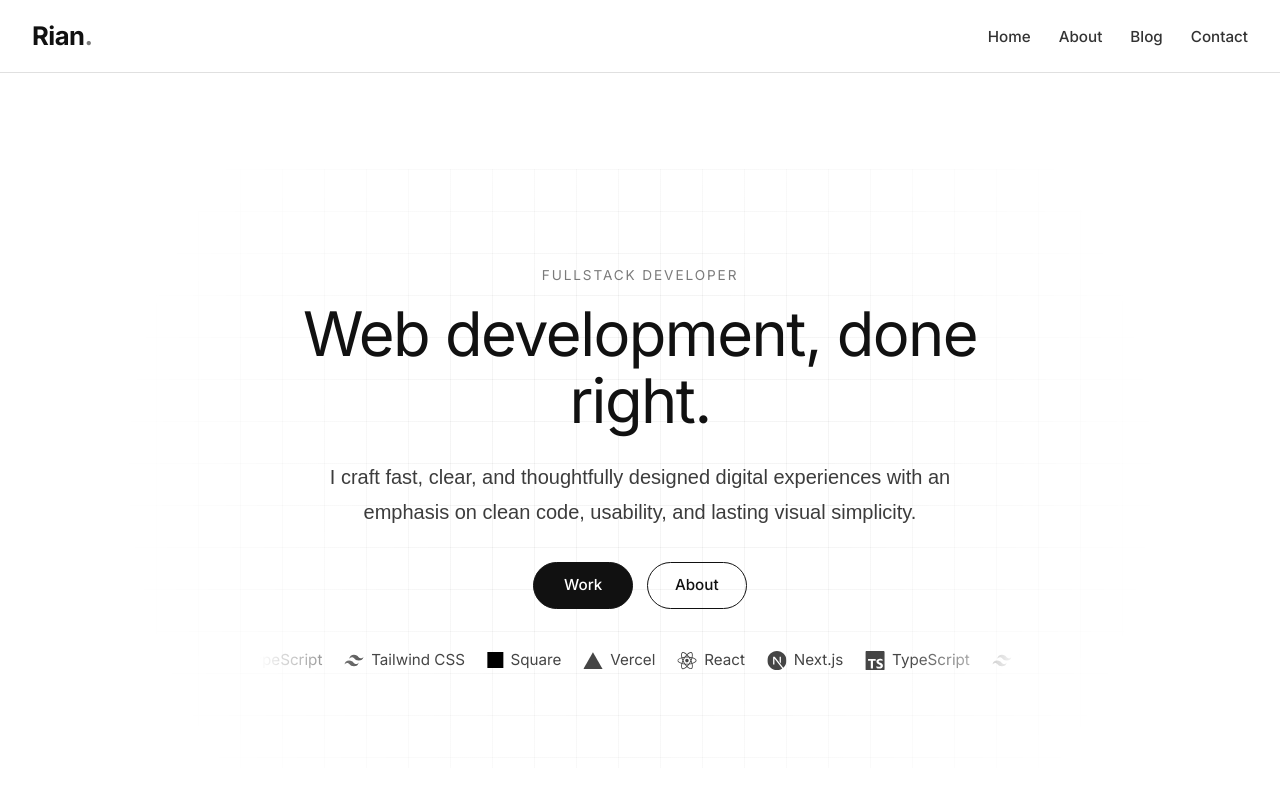
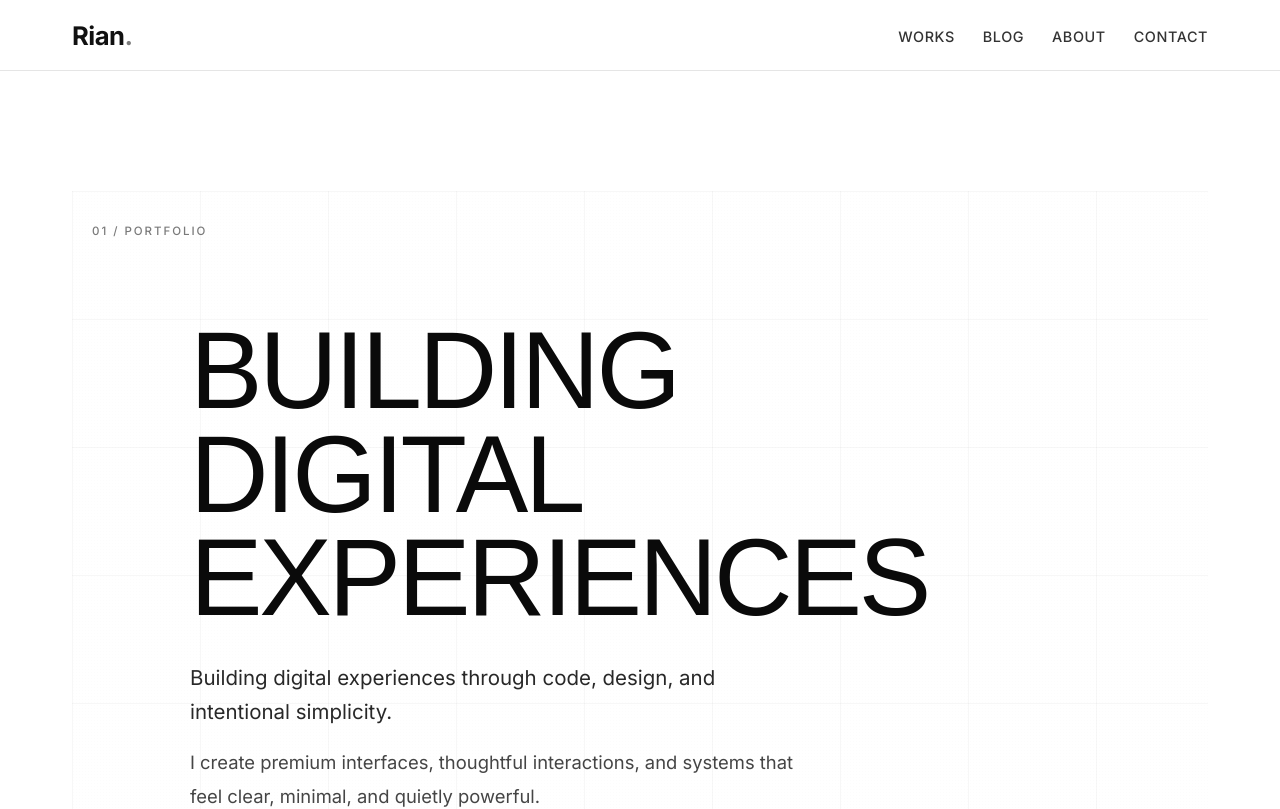
Before and after one commit to RianN9tProOfficial/vanguard-portfolio1, a Next.js app: page / in a window 1280 px wide. Shown: the top 809 px of the page. Built offline with nearby package versions, Linux system fonts and the light colour scheme; a web font is replaced by a local one.

Commit message:
Redesign hero with premium editorial style and update navbar

```diff
--- a/app/styles.css
+++ b/app/styles.css
@@ -35,20 +35,22 @@ a {
 }
 
 .navbar-wrap {
-  position: relative;
+  position: sticky;
+  top: 0;
   width: 100%;
-  z-index: 10;
-  background: rgba(255, 255, 255, 0.96);
-  border-bottom: 1px solid rgba(0, 0, 0, 0.12);
+  z-index: 30;
+  background: rgba(255, 255, 255, 0.94);
+  backdrop-filter: blur(12px);
+  border-bottom: 1px solid rgba(0, 0, 0, 0.1);
 }
 
 .navbar {
-  max-width: none;
+  max-width: 1200px;
   margin: 0 auto;
   display: flex;
   justify-content: space-between;
   align-items: center;
-  padding: 1.05rem 2rem;
+  padding: 1.05rem 2rem 0.95rem;
 }
 
 .brand {
@@ -73,25 +75,41 @@ a {
 
 .nav-link {
   font-family: var(--font-inter), sans-serif;
-  font-size: 0.95rem;
+  font-size: 0.9rem;
   font-weight: 500;
+  letter-spacing: 0.04em;
+  text-transform: uppercase;
   color: rgba(17, 17, 17, 0.86);
-  transition: opacity 220ms ease, text-decoration-color 220ms ease;
-  text-decoration: underline;
-  text-decoration-color: transparent;
-  text-underline-offset: 0.2em;
-}
-
-.nav-link:hover {
-  opacity: 0.72;
-  text-decoration-color: rgba(17, 17, 17, 0.42);
+  transition: color 220ms ease;
+  position: relative;
+  padding-bottom: 0.2rem;
+}
+
+.nav-link::after {
+  content: '';
+  position: absolute;
+  left: 0;
+  bottom: 0;
+  width: 100%;
+  height: 1px;
+  background: #111111;
+  transform: scaleX(0);
+  transform-origin: left center;
+  transition: transform 300ms ease;
+}
+
+.nav-link:hover::after,
+.nav-link:focus-visible::after {
+  transform: scaleX(1);
 }
 
 .hero {
+  --grid-shift-x: 0px;
+  --grid-shift-y: 0px;
   position: relative;
-  margin-top: 4rem;
-  padding: 6rem 1rem;
-  border-radius: 1rem;
+  margin-top: 5.5rem;
+  padding: 8rem 1.25rem 5.5rem;
+  min-height: 76vh;
   overflow: hidden;
   isolation: isolate;
 }
@@ -101,86 +119,144 @@ a {
   position: absolute;
   inset: 0;
   background-image:
-    linear-gradient(to right, rgba(17, 17, 17, 0.045) 1px, transparent 1px),
-    linear-gradient(to bottom, rgba(17, 17, 17, 0.045) 1px, transparent 1px);
-  background-size: 42px 42px;
-  -webkit-mask-image: radial-gradient(circle at center, black 28%, transparent 82%);
-  mask-image: radial-gradient(circle at center, black 28%, transparent 82%);
+    linear-gradient(to right, rgba(17, 17, 17, 0.11) 1px, transparent 1px),
+    linear-gradient(to bottom, rgba(17, 17, 17, 0.11) 1px, transparent 1px);
+  background-size: 128px 128px;
+  transform: translate3d(var(--grid-shift-x), var(--grid-shift-y), 0);
+  transition: transform 400ms cubic-bezier(0.2, 0.6, 0.2, 1);
+  opacity: 0.32;
+  z-index: -2;
+}
+
+.hero::after {
+  content: '';
+  position: absolute;
+  inset: 0;
+  background-image: radial-gradient(rgba(17, 17, 17, 0.08) 0.45px, transparent 0.45px);
+  background-size: 3px 3px;
+  opacity: 0.18;
+  mix-blend-mode: multiply;
   pointer-events: none;
   z-index: -1;
 }
 
 .hero-inner {
-  max-width: 760px;
+  max-width: 900px;
   margin: 0 auto;
-  text-align: center;
-}
-
-.hero-kicker {
-  font-family: var(--font-inter), sans-serif;
-  font-size: 0.85rem;
-  text-transform: uppercase;
-  letter-spacing: 0.14em;
-  color: rgba(17, 17, 17, 0.56);
-  margin-bottom: 1rem;
+  text-align: left;
 }
 
 .hero-title {
   margin: 0;
-  font-family: var(--font-inter), sans-serif;
-  font-size: clamp(2.1rem, 4.8vw, 4rem);
-  line-height: 1.08;
-  letter-spacing: -0.025em;
+  font-family: var(--font-stix), Georgia, serif;
+  font-size: clamp(3rem, 8.5vw, 7.1rem);
+  line-height: 0.95;
+  letter-spacing: -0.03em;
+  max-width: 11ch;
+  color: #0a0a0a;
+  animation: hero-reveal 1s cubic-bezier(0.22, 1, 0.36, 1) both;
+}
+
+.hero-subheading {
+  margin: 2rem 0 0;
+  max-width: 620px;
+  font-family: var(--font-inter), sans-serif;
+  font-size: clamp(1.05rem, 1.8vw, 1.28rem);
+  line-height: 1.65;
+  color: rgba(17, 17, 17, 0.9);
+  animation: hero-reveal 1s cubic-bezier(0.22, 1, 0.36, 1) 120ms both;
 }
 
 .hero-description {
-  margin: 1.6rem auto 0;
-  max-width: 660px;
-  font-family: var(--font-stix), Georgia, serif;
-  font-size: 1.25rem;
-  line-height: 1.75;
-  color: rgba(17, 17, 17, 0.82);
+  margin: 1rem 0 0;
+  max-width: 620px;
+  font-family: var(--font-inter), sans-serif;
+  font-size: clamp(1rem, 1.6vw, 1.15rem);
+  line-height: 1.85;
+  color: rgba(17, 17, 17, 0.78);
+  animation: hero-reveal 1s cubic-bezier(0.22, 1, 0.36, 1) 220ms both;
 }
 
 .hero-actions {
-  margin-top: 2rem;
+  margin-top: 2.5rem;
   display: flex;
-  justify-content: center;
+  justify-content: flex-start;
   align-items: center;
-  gap: 0.85rem;
+  gap: 0.95rem;
+  animation: hero-reveal 1s cubic-bezier(0.22, 1, 0.36, 1) 300ms both;
 }
 
 .btn {
   display: inline-flex;
   align-items: center;
   justify-content: center;
-  min-width: 6.25rem;
-  padding: 0.7rem 1.3rem;
+  min-width: 11.5rem;
+  padding: 0.78rem 1.5rem;
   border-radius: 999px;
   border: 1px solid #111111;
+  background: #ffffff;
+  color: #111111;
   font-family: var(--font-inter), sans-serif;
   font-weight: 500;
-  font-size: 0.95rem;
-  transition: all 200ms ease;
-}
-
-.btn-primary {
-  background: #111111;
-  color: #ffffff;
-}
-
-.btn-primary:hover {
-  background: #2a2a2a;
-  border-color: #2a2a2a;
-}
-
-.btn-secondary {
-  background: transparent;
-  color: #111111;
-}
-
-.btn-secondary:hover {
-  background: rgba(17, 17, 17, 0.05);
+  font-size: 0.9rem;
+  letter-spacing: 0.02em;
+  position: relative;
+  overflow: hidden;
+  transition:
+    transform 240ms cubic-bezier(0.16, 1, 0.3, 1),
+    box-shadow 240ms ease,
+    color 240ms ease;
+}
+
+.btn::after {
+  content: '';
+  position: absolute;
+  left: 18%;
+  right: 18%;
+  bottom: 0.78rem;
+  height: 1px;
+  background: currentColor;
+  transform: scaleX(0);
+  transform-origin: left center;
+  transition: transform 300ms ease;
+}
+
+.btn:hover::after,
+.btn:focus-visible::after {
+  transform: scaleX(1);
+}
+
+.btn:hover,
+.btn:focus-visible {
+  box-shadow: 0 14px 24px -22px rgba(0, 0, 0, 0.5);
+}
+
+.hero-label {
+  position: absolute;
+  top: 2rem;
+  left: 1.25rem;
+  font-family: var(--font-inter), sans-serif;
+  font-size: 0.72rem;
+  font-weight: 500;
+  letter-spacing: 0.17em;
+  color: rgba(17, 17, 17, 0.56);
+}
+
+.hero-divider {
+  width: min(900px, 100%);
+  margin: 4.2rem auto 0;
+  border-bottom: 1px solid rgba(17, 17, 17, 0.2);
+}
+
+@keyframes hero-reveal {
+  from {
+    opacity: 0;
+    transform: translateY(22px);
+  }
+  to {
+    opacity: 1;
+    transform: translateY(0);
+  }
 }
 
 
@@ -243,70 +319,36 @@ a {
   }
 
   .nav-list {
-    gap: 1rem;
+    gap: 0.95rem;
     flex-wrap: wrap;
   }
 
   .hero {
-    margin-top: 2rem;
-    padding: 4rem 0.4rem;
-  }
-
+    margin-top: 2.5rem;
+    padding: 6rem 0.2rem 4rem;
+  }
+
+  .hero-title {
+    line-height: 0.98;
+  }
+
+  .hero-subheading,
   .hero-description {
-    font-size: 1.05rem;
-    line-height: 1.65;
-  }
-}
-
-.icon-loop {
-  position: relative;
-  overflow: hidden;
-  margin-top: 2.5rem;
-  mask-image: linear-gradient(to right, transparent 0%, black 15%, black 85%, transparent 100%);
-  -webkit-mask-image: linear-gradient(to right, transparent 0%, black 15%, black 85%, transparent 100%);
-}
-
-.icon-loop-track {
-  display: flex;
-  align-items: center;
-  gap: 1.4rem;
-  width: max-content;
-  animation: icon-scroll-left 18s linear infinite;
-}
-
-.icon-loop-item {
-  display: inline-flex;
-  align-items: center;
-  gap: 0.45rem;
-  color: rgba(17, 17, 17, 0.78);
-  white-space: nowrap;
-  font-family: var(--font-inter), sans-serif;
-  font-size: 0.95rem;
-  transition: opacity 180ms ease;
-}
-
-.icon-loop-item svg {
-  font-size: 1.2rem;
-}
-
-.icon-square {
-  display: inline-block;
-  width: 1rem;
-  height: 1rem;
-  background: #000;
-}
-
-
-.icon-loop-item:hover {
-  opacity: 0.65;
-}
-
-@keyframes icon-scroll-left {
-  from {
-    transform: translateX(0);
-  }
-  to {
-    transform: translateX(-25%);
+    max-width: 100%;
+  }
+
+  .hero-actions {
+    width: 100%;
+    flex-wrap: wrap;
+    gap: 0.7rem;
+  }
+
+  .btn {
+    width: 100%;
+  }
+
+  .hero::before {
+    background-size: 92px 92px;
   }
 }
 
--- a/components/Hero.tsx
+++ b/components/Hero.tsx
@@ -1,68 +1,93 @@
-import { SiNextdotjs, SiReact, SiTailwindcss, SiTypescript, SiVercel } from 'react-icons/si';
+'use client';
 
-const techLogos = [
-  { node: <SiReact />, title: 'React', href: 'https://react.dev' },
-  { node: <SiNextdotjs />, title: 'Next.js', href: 'https://nextjs.org' },
-  { node: <SiTypescript />, title: 'TypeScript', href: 'https://www.typescriptlang.org' },
-  { node: <SiTailwindcss />, title: 'Tailwind CSS', href: 'https://tailwindcss.com' },
-  { node: <span className="icon-square" aria-hidden="true" />, title: 'Square', href: '#' },
-  { node: <SiVercel />, title: 'Vercel', href: 'https://vercel.com' },
-];
+import { useCallback, useRef, type MouseEvent } from 'react';
+
+const magneticStrength = 14;
 
 export default function Hero() {
+  const heroRef = useRef<HTMLElement | null>(null);
+
+  const handleParallax = useCallback((event: MouseEvent<HTMLElement>) => {
+    const element = heroRef.current;
+    if (!element) return;
+
+    const rect = element.getBoundingClientRect();
+    const x = (event.clientX - rect.left) / rect.width - 0.5;
+    const y = (event.clientY - rect.top) / rect.height - 0.5;
+
+    element.style.setProperty('--grid-shift-x', `${x * 24}px`);
+    element.style.setProperty('--grid-shift-y', `${y * 24}px`);
+  }, []);
+
+  const resetParallax = useCallback(() => {
+    const element = heroRef.current;
+    if (!element) return;
+
+    element.style.setProperty('--grid-shift-x', '0px');
+    element.style.setProperty('--grid-shift-y', '0px');
+  }, []);
+
+  const handleMagneticMove = useCallback((event: MouseEvent<HTMLAnchorElement>) => {
+    const target = event.currentTarget;
+    const rect = target.getBoundingClientRect();
+    const x = (event.clientX - rect.left) / rect.width - 0.5;
+    const y = (event.clientY - rect.top) / rect.height - 0.5;
+
+    target.style.transform = `translate(${x * magneticStrength}px, ${y * magneticStrength}px)`;
+  }, []);
+
+  const resetMagneticMove = useCallback((event: MouseEvent<HTMLAnchorElement>) => {
+    event.currentTarget.style.transform = 'translate(0px, 0px)';
+  }, []);
+
   return (
-    <>
-      <section className="hero" id="work">
+    <section
+      className="hero"
+      id="work"
+      ref={heroRef}
+      onMouseMove={handleParallax}
+      onMouseLeave={resetParallax}
+      aria-labelledby="hero-title"
+    >
+      <span className="hero-label" aria-hidden="true">
+        01 / PORTFOLIO
+      </span>
+
       <div className="hero-inner">
-          <p className="hero-kicker">Fullstack Developer</p>
-          <h1 className="hero-title">Web development, done right.</h1>
+        <h1 className="hero-title" id="hero-title">
+          BUILDING DIGITAL
+          <br />
+          EXPERIENCES
+        </h1>
+
+        <p className="hero-subheading">Building digital experiences through code, design, and intentional simplicity.</p>
+
         <p className="hero-description">
-            I craft fast, clear, and thoughtfully designed digital experiences with an emphasis on clean code,
-            usability, and lasting visual simplicity.
+          I create premium interfaces, thoughtful interactions, and systems that feel clear, minimal, and quietly
+          powerful.
         </p>
+
         <div className="hero-actions">
-            <a className="btn btn-primary" href="#work">
-              Work
+          <a
+            className="btn btn-secondary"
+            href="/#work"
+            onMouseMove={handleMagneticMove}
+            onMouseLeave={resetMagneticMove}
+          >
+            View Projects
           </a>
-            <a className="btn btn-secondary" href="#about">
-              About
+          <a
+            className="btn btn-secondary"
+            href="/blog"
+            onMouseMove={handleMagneticMove}
+            onMouseLeave={resetMagneticMove}
+          >
+            Read Articles
           </a>
         </div>
+      </div>
 
-          <div className="icon-loop" aria-label="Technology partners">
-            <div className="icon-loop-track">
-              {Array.from({ length: 4 }).flatMap((_, copyIndex) =>
-                techLogos.map(({ node, title, href }, index) => (
-                  <a
-                    key={`${title}-${copyIndex}-${index}`}
-                    className="icon-loop-item"
-                    href={href}
-                    target={href.startsWith('http') ? '_blank' : undefined}
-                    rel={href.startsWith('http') ? 'noreferrer noopener' : undefined}
-                    aria-label={title}
-                    title={title}
-                  >
-                    {node}
-                    <span>{title}</span>
-                  </a>
-                )),
-              )}
-            </div>
-          </div>
-        </div>
+      <div className="hero-divider" aria-hidden="true" />
     </section>
-
-      <section className="about-section" id="about" aria-labelledby="about-title">
-        <h2 className="about-title" id="about-title">
-          About
-        </h2>
-        <p className="about-text">
-          I started coding in early 2020 during lockdown, and what began as a way to stay engaged quickly turned into
-          a real passion. Since then, I have built a wide range of projects, sharpened my front-end skills, and
-          developed a strong eye for clean, user-focused interfaces. I am always learning, experimenting, and pushing
-          to build better digital experiences with every project.
-        </p>
-      </section>
-    </>
   );
 }
--- a/components/Navbar.tsx
+++ b/components/Navbar.tsx
@@ -1,9 +1,9 @@
 import Link from 'next/link';
 
 const navItems = [
-  { label: 'Home', href: '/' },
+  { label: 'Works', href: '/#work' },
+  { label: 'Blog', href: '/blog' },
   { label: 'About', href: '/about' },
-  { label: 'Blog', href: '/blog' },
   { label: 'Contact', href: '/contact' },
 ];
 
@@ -11,7 +11,7 @@ export default function Navbar() {
   return (
     <header className="navbar-wrap">
       <div className="navbar">
-        <Link href="/" className="brand" aria-label="Rian homepage">
+        <Link href="/" className="brand" aria-label="Homepage">
           Rian<span className="brand-dot">.</span>
         </Link>
         <nav aria-label="Main navigation">
```
Lines whose indentation alone changed are shown as unchanged.
